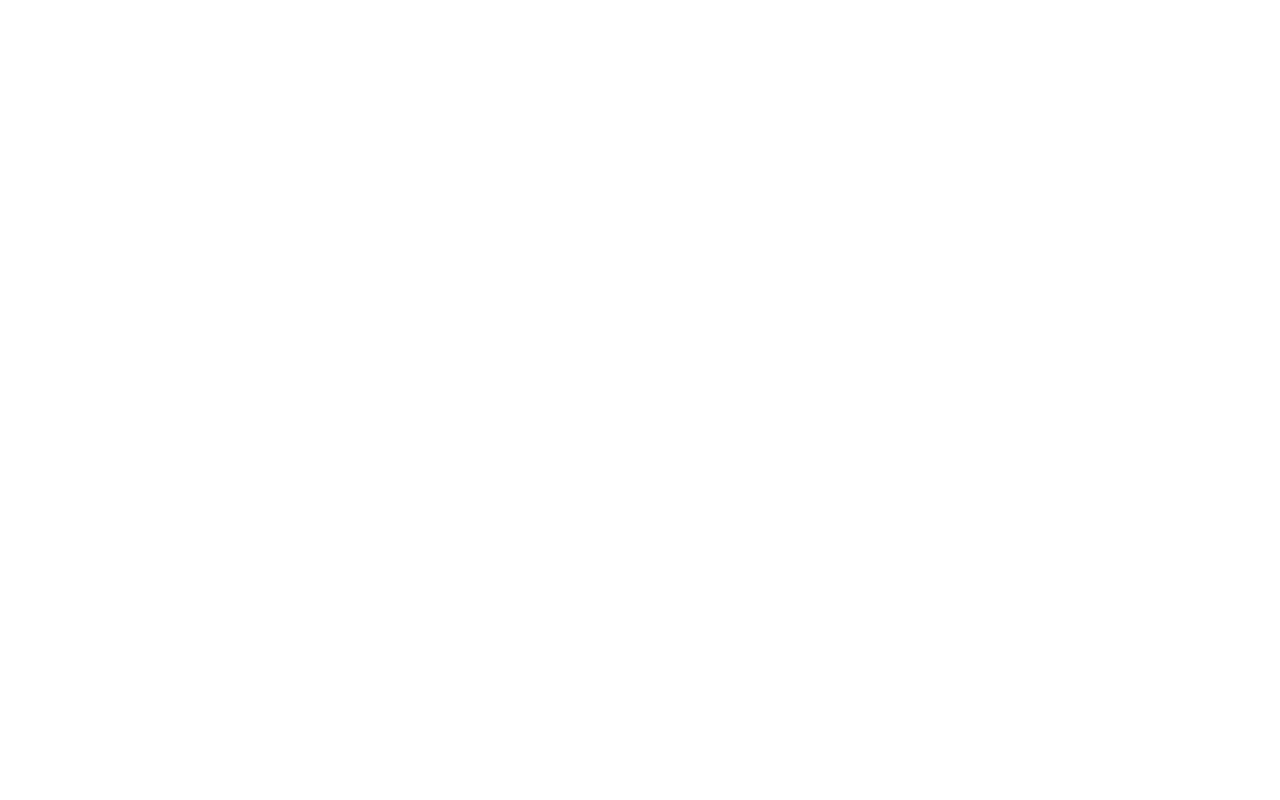
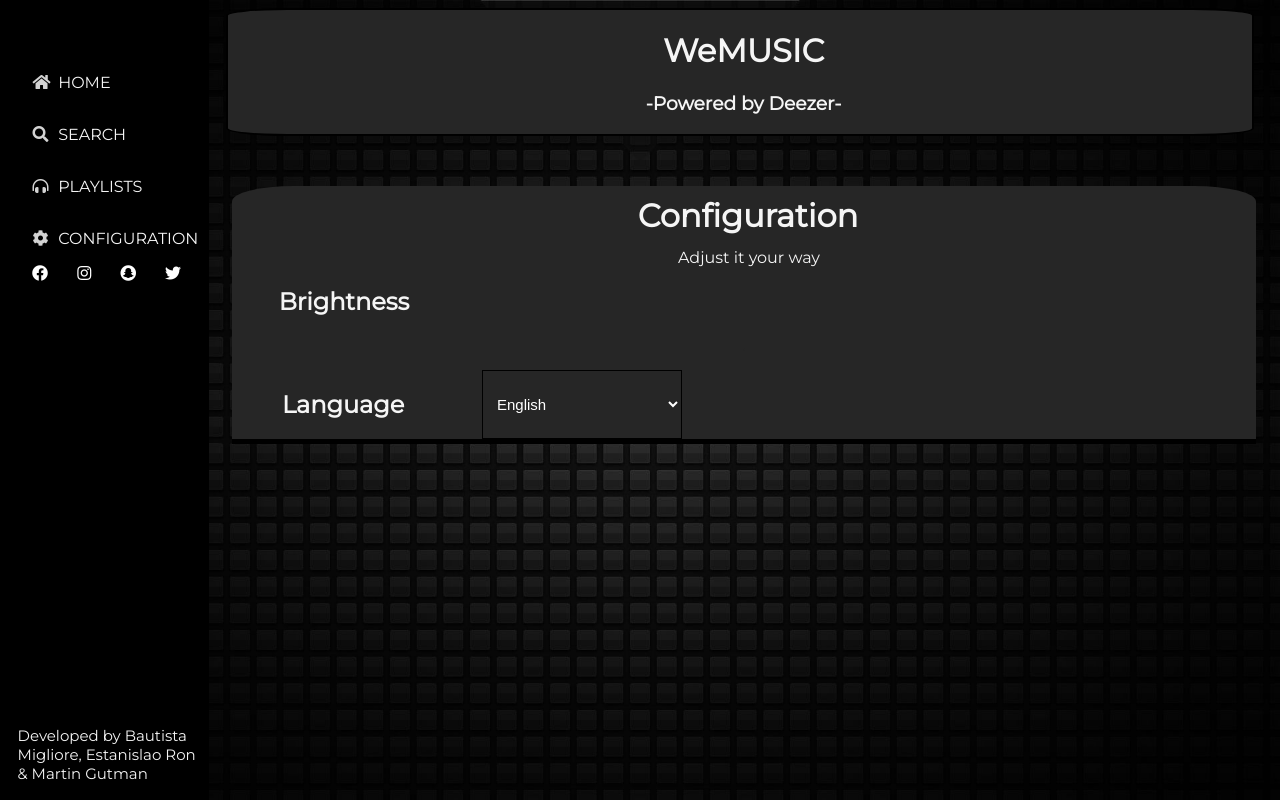
Before and after one commit to BautiM37/Proyecto-Musica, a plain HTML site: page configuracion.html in a window 1280 px wide. Drawn offline with Linux system fonts and the light colour scheme.

Commit message:
Agg Pagina de configuracion y las linkee con todes

```diff
--- a/configuracion.html
+++ b/configuracion.html
@@ -0,0 +1,60 @@
+<!DOCTYPE html>
+<html lang="en">
+<head>
+    <meta charset="UTF-8">
+    <meta name="viewport" content="width=device-width, initial-scale=1">
+    <title>Configuracion</title>
+    <link rel="stylesheet" href="css/configuracion.css">
+    <link href="https://cdnjs.cloudflare.com/ajax/libs/font-awesome/5.13.0/css/all.min.css" rel="stylesheet">
+    <link href="https://fonts.googleapis.com/css?family=Montserrat&display=swap" rel="stylesheet">
+</head>
+<body>
+    <body class="whole">
+        <header class="yes">
+            <h1 class="yes">WeMUSIC</h1>
+            <h3 class="yes">-Powered by Deezer-</h3>
+        </header>
+
+        <div class="comienzo">
+            <div class="ref1">
+                <h1 class="tit1">Configuration</h1>
+                <p class="subt1">Adjust it your way</p>
+                <h2 class="brillex">Brightness</h2>
+                <p class="puntex">.</p>
+                <div class="idioma3">
+                <h2 class="langu">Language </h2>
+                <select class="idiomaa" name="idioma" id="idioma">
+                    <option class="pais" value="Idioma">English</option>
+                    <option class="pais" value="Idioma">Spanish</option>
+                    <option class="pais" value="Idioma">French</option>
+                    <option class="pais" value="Idioma">Chinese</option>
+                </select>
+               </div>
+
+
+           </div>
+
+</div>
+
+
+
+        <div class="blackhole"> <p>.</p> </div>
+
+        <footer class="icons">
+            <a class="return" href="Index.html"><i class="fas fa-home"></i>
+            <p class="nomic">HOME</p></a>
+            <i class="fas fa-search"></i>
+            <p class="nomic">SEARCH</p>
+            <a href="Playlist.html"><i class="fas fa-headphones-alt"></i>
+            <p class="nomic">PLAYLISTS</p></a>
+            <i class="fas fa-cog"></i>
+            <p class="nomic">CONFIGURATION</p>
+            <a class="hyper" href="https://www.facebook.com/"><i class="fab fa-facebook"></i></a>
+            <a class="hyper" href="https://www.instagram.com/?hl=es-la"><i class="fab fa-instagram"></i></a>
+            <a class="hyper" href="https://www.snapchat.com/l/es/"><i class="fab fa-snapchat"> </i></a>
+            <a class="hyper" href="https://twitter.com/home?lang=es"><i class="fab fa-twitter"> </i></a>
+            <p class="nosfoot">Developed by Bautista Migliore, Estanislao Ron & Martin Gutman</p>
+
+        </footer>
+</body>
+</html>
--- /dev/null
+++ b/css/configuracion.css
@@ -0,0 +1,294 @@
+body.whole{
+    color: whitesmoke;
+    background-image: url(../img/fonde.jpg);
+    background-attachment: fixed;
+    background-size: cover;
+    font-family: 'Montserrat', sans-serif !important;
+}
+.brillex{
+    margin-right: 800px
+}
+.puntex{
+    color: #262626;
+}
+.idioma3{
+    display: grid;
+    grid-template-columns: 200px 200px;
+    justify-content: left;
+    padding-left: 50px;
+}
+
+
+
+.langu{
+    margin-right: 800px;
+}
+.idiomaa{
+    margin-right: 500;
+    color: white;
+    background-color:#262626 ;
+    padding: 10px;
+    width: 200px;
+    border-color: black;
+    font-size: 15px;
+    box-shadow: 0, 5px 25px rgba(0,0,0, 0.5);
+}
+.pais{
+color: white;
+
+}
+
+
+
+header.yes{
+    background-color: #262626;
+    margin-bottom: 50px;
+    border: black;
+    border-style: solid;
+    border-width: 2px;
+    border-radius: 6%;
+}
+
+h1.yes{
+    margin-left: 8px;
+    color: whitesmoke;
+    text-align: center;
+}
+
+h3.yes{
+    margin-left: 8px;
+    color: whitesmoke;
+    text-align: center;
+}
+
+.fa-chevron-left{
+    position: absolute;
+    top: 27vh;
+    left: 8vw;
+}
+
+img.fototop{
+    width: 30vw;
+    border-radius: 20%;
+    padding-top: 1vh;
+}
+
+h3.canal{
+    text-align: left;
+    margin-left: 2vw;
+    font-size: 15px;
+    margin-top: 26px;
+}
+
+a.return{
+    color: whitesmoke;
+    text-decoration: none;
+}
+
+div.comienzo{
+    grid-template-columns: 95vw;
+    display: grid;
+    margin-top: 20px;
+    margin-left: 0.5vw;
+}
+
+.blackhole{
+    background-color: black;
+    width: 95vw;
+    height: 50px;
+}
+
+h1.tit1{
+    margin-left: 8px;
+    margin-bottom: -3px;
+    margin-top: 0px;
+    color: whitesmoke;
+}
+
+p.subt1{
+    margin-left: 10px;
+}
+
+section.song{
+    margin-left: 8px;
+    margin-top: 10px;
+    margin-right: 8px;
+    border-bottom: black 1px dotted;
+    max-height: 90px;
+}
+
+img.tops{
+    max-width: 13vw;
+    max-height: 90%;
+    border: black 1px solid;
+    border-radius: 20%;
+    float: left;
+}
+
+p.nums{
+    float: left;
+    margin-right: 7px;
+    padding: 10px 8px;
+}
+
+p.ultnum{
+    float: left;
+    margin-right: 7px;
+    padding: 10px 8px;
+}
+
+p.prinum{
+    float: left;
+    margin-right: 7px;
+    padding: 10px 10px;
+}
+
+p.name{
+    margin-left: 123px;
+    padding: 12px;
+    font-size: 16px;
+}
+
+div.ref1{
+    background-color: #262626;
+    margin-bottom: 50px;
+    border-top-left-radius: 6%;
+    border-top-right-radius: 6%;
+    text-align: center;
+    border-bottom: black 2px solid;
+    padding-top: 10px;
+}
+
+div.ref2{
+    background-color: rgba(61, 61, 61, 0.5);
+    display: grid;
+    grid-template-columns: 95vw;
+}
+
+footer.icons{
+    position: fixed;
+    padding: 10px 10px 20px 15px;
+    bottom: 0;
+    width: 100%;
+    height: 40px;
+    background: black;
+    margin-left: -8px;
+}
+
+a{
+    text-decoration: none;
+    color: whitesmoke;
+}
+
+footer i.fas{
+    color: lightgray;
+    width: 19vw;
+    margin-left: 5vw;
+    margin-top: 18px;
+}
+
+p.nomic{
+    display: none;
+}
+
+p.nosfoot{
+    display: none;
+}
+.hyper{
+    color:white;
+    padding-left: 25px;
+}
+
+@media (min-width: 1023px){
+
+header.yes{
+    width: 80vw;
+    margin-left: 17vw;
+}
+
+img.fototop{
+    width: 15vw;
+    margin-top: 20px;
+}
+
+div.ref1{
+    background-color: #262626;
+    width: 80vw;
+    border-top-left-radius: 6%;
+    border-top-right-radius: 6%;
+    text-align: center;
+    margin-left: 17vw;
+    border-bottom: black 5px solid;
+}
+
+footer.icons{
+    position: absolute;
+    top: 0px;
+    left: 0;
+    width: 15vw;
+    height: 100vh;
+    position: fixed;
+}
+p.nomic{
+    display: block;
+    margin-left: 4vw;
+    margin-right: 2vw;
+    margin-top: -27px;
+}
+footer i.fas{
+    margin-left: 2vw;
+    margin-bottom: 10px;
+}
+
+footer i.fa-home{
+    margin-top: 5vw;
+}
+
+a{
+    text-decoration: none;
+    color: whitesmoke;
+}
+
+p.nosfoot{
+    display: block;
+    position: absolute;
+    bottom: 4vh;
+    left: 2vw;
+    font-size: 15px;
+}
+
+div.comienzo{
+    grid-template-columns: 95vw;
+    display: grid;
+    margin-top: 20px;
+    margin-left: 0.5vw;
+}
+
+.updated{
+    margin-top: 110px;
+}
+
+.canal{
+    text-align: left;
+    margin-left: 10px;
+}
+
+section.song{
+    width: 79vw;
+}
+
+.fa-chevron-left{
+    position: absolute;
+    top: 27vh;
+    left: 20vw;
+}
+
+.ref2{
+    width: 80vw;
+}
+
+.blackhole{
+    display: none;
+}
+
+}
```
Also changed, not shown: Albums.html (+1 -1 lines), Artists.html (+1 -1 lines), Genero.html (+1 -1 lines), Index.html (+1 -1 lines), Info.artistas.html (+1 -1 lines), Infotracks.html (+1 -1 lines), Playlist.html (+1 -1 lines), Tracks.html (+1 -1 lines), infoGenre.html (+1 -1 lines), infoalbum.html (+1 -1 lines).
